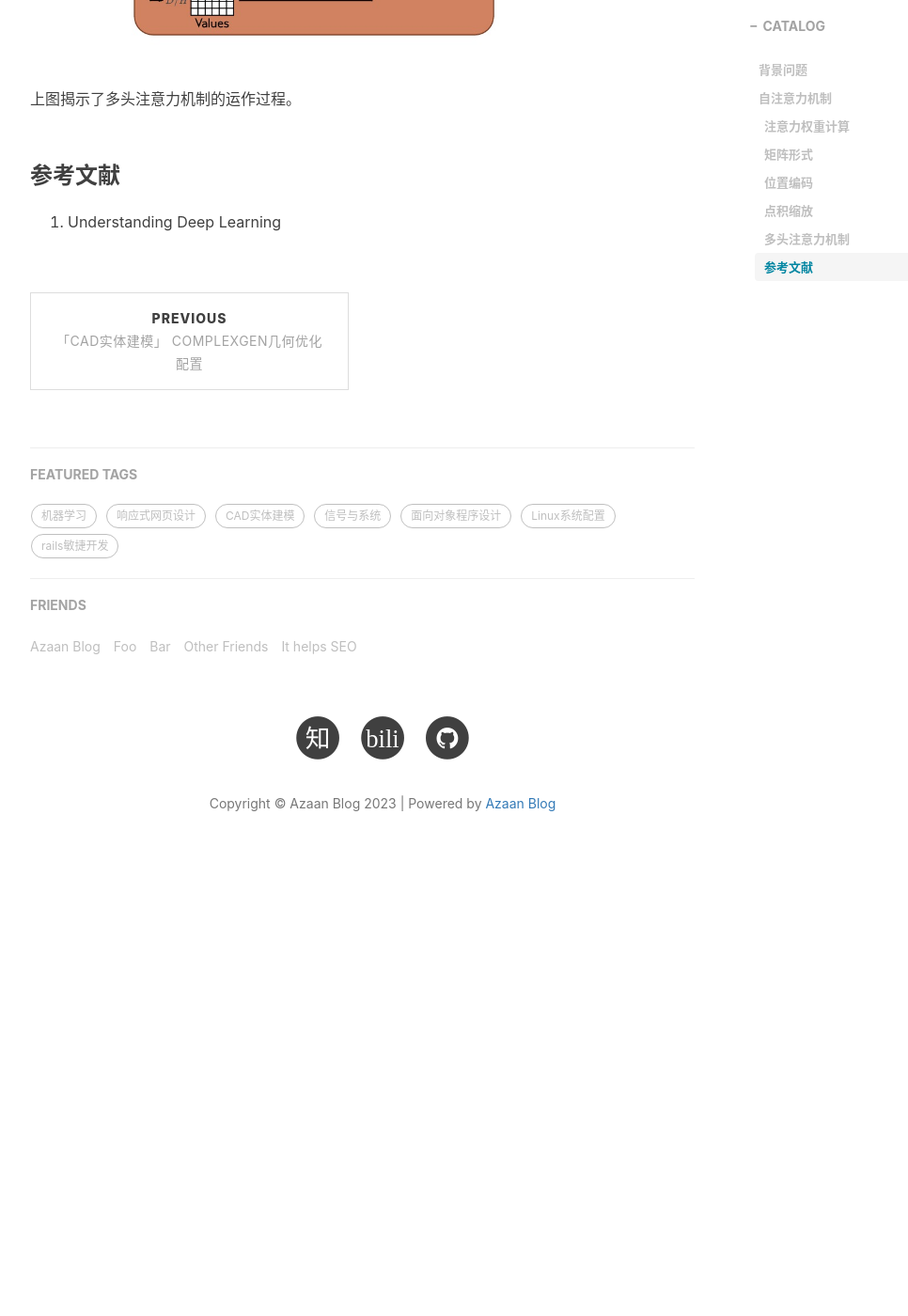
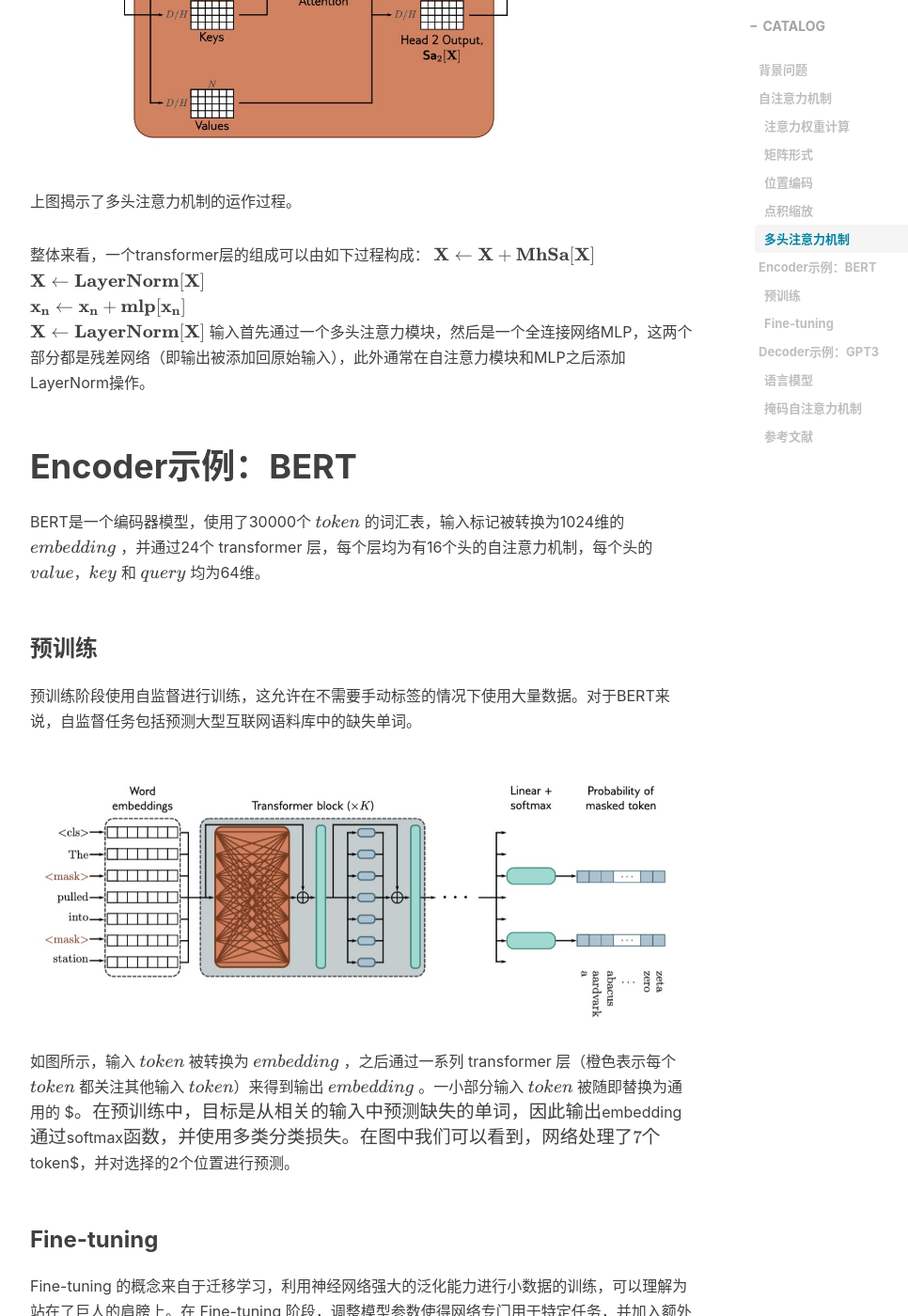
Before and after one commit to Mingyu-Zheng/mingyu-zheng.github.io, a Jekyll site: the page built from _posts/machine-learning/2023-03-02-「机器学习」Transformer模型简介.md, in a window 1280 px wide and 1400 px high, scrolled down 5555 px. Shown: the whole window at 94% size, without its empty margins (233-1199 px from the left). Built offline with Jekyll 4.4.1, drawn with Linux system fonts in a browser that asks for light colours; nearby versions of some CDN libraries; comment, search, counter and statistics services are not loaded; before the commit the page ends 6514 px from its top, so only the background shows below that; some of the changed text lies outside the part shown.

Commit message:
encoder- decoder

```diff
--- a/_posts/machine-learning/2023-03-02-「机器学习」Transformer模型简介.md
+++ b/_posts/machine-learning/2023-03-02-「机器学习」Transformer模型简介.md
@@ -90,8 +90,10 @@ $$
 \mathbf{K[X]=\beta_k 1^T + \Omega_k X}
 $$
 
-
 这里 $\mathbf{1}$ 是一个 $N\times 1$ 的全1矩阵用来同一维度，相应的，自注意力计算可以表示为：
+$$
+\mathbf{Sa[X]=V[X] \vdot Softmax \left[ K[X]^T Q[X] \right]}
+$$
 
 
 $$
@@ -113,6 +115,9 @@ $$
 
 注意力计算中的点积结果的幅度较大，使得 softmax 之后，原始点积结果的最大值完全占据主导地位，输入的变化对输出几乎没有影响，这使得梯度非常小，模型难以训练。为了防止这种情况，点积按照 $key$ 和 $query$ 的维度的平方根进行缩放：
 
+$$
+\mathbf{Sa[X]}= \mathbf{V \vdot Softmax} \left[  \frac{ \mathbf{K^T Q}}{\sqrt{D_q}} \right]
+$$
 
 
 $$
@@ -133,14 +138,17 @@ $$
 
 第 $h$ 个 $head$ 的自注意力过程可以表示为：
 
+$$
+\mathbf{Sa_h[X]}= \mathbf{V_h \vdot Softmax} \left[  \frac{ \mathbf{K_h^T Q_h}}{\sqrt{D_q}} \right]
+$$
 
 
 $$
 \mathbf{Sa_h[X] = V_h \vdot Softmax} [\frac{\mathbf{K^T_h Q_h}}{\sqrt{D_q}}]
 $$
 
+一般来说，如果输入 $\mathbf{x_m}$ 的维度是 $D$ ，注意力头的个数是 $H$ ，$value$，$key$ 和 $query$ 的大小为 $D/H$，自注意力头的输出矩阵垂直连接起来，再经过一个线性变换 $\mathbf{\Omega_c}$ 得到最终输出：
 
-一般来说，如果输入 $\mathbf{x_m}$ 的维度是 $D$ ，注意力头的个数是 $H$ ，$value$，$key$ 和 $query$ 的大小为 $D/H$，自注意力头的输出矩阵垂直连接起来，再经过一个线性变换 $\mathbf{\Omega_c}$ 得到最终输出：
 
 
 $$
@@ -152,6 +160,49 @@ $$
 
 上图揭示了多头注意力机制的运作过程。
 
+整体来看，一个transformer层的组成可以由如下过程构成：
+$$
+\mathbf{X \larr X + MhSa[X]} \\
+\mathbf{X \larr LayerNorm[X]} \\
+\mathbf{x_n \larr x_n + mlp[x_n]} \\
+\mathbf{X \larr LayerNorm[X]}
+$$
+输入首先通过一个多头注意力模块，然后是一个全连接网络MLP，这两个部分都是残差网络（即输出被添加回原始输入），此外通常在自注意力模块和MLP之后添加LayerNorm操作。
+
+# Encoder示例：BERT
+
+BERT是一个编码器模型，使用了30000个 $token$ 的词汇表，输入标记被转换为1024维的 $embedding$ ，并通过24个 transformer 层，每个层均为有16个头的自注意力机制，每个头的 $value$，$key$ 和 $query$ 均为64维。
+
+### 预训练
+
+预训练阶段使用自监督进行训练，这允许在不需要手动标签的情况下使用大量数据。对于BERT来说，自监督任务包括预测大型互联网语料库中的缺失单词。
+
+![](https://azaan-zheng.github.io/img/machine-learning/20230302/4.jpg)
+
+如图所示，输入 $token$ 被转换为 $embedding$ ，之后通过一系列 transformer 层（橙色表示每个 $token$ 都关注其他输入 $token$）来得到输出 $embedding$ 。一小部分输入 $token$ 被随即替换为通用的 $<Mask>$ 。在预训练中，目标是从相关的输入中预测缺失的单词，因此输出 $embedding$ 通过 $softmax$ 函数，并使用多类分类损失。在图中我们可以看到，网络处理了7个 $token$，并对选择的2个位置进行预测。
+
+### Fine-tuning
+
+Fine-tuning 的概念来自于迁移学习，利用神经网络强大的泛化能力进行小数据的训练，可以理解为站在了巨人的肩膀上。在 Fine-tuning 阶段，调整模型参数使得网络专门用于特定任务，并加入额外的层，将输出向量转换为所需要的输出格式。
+
+![](https://azaan-zheng.github.io/img/machine-learning/20230302/5.jpg)
+
+**文本分类**：如上图a）所示，在预训练期间加入 $<cls>$ 作为特殊的 $token$ 放置在每个句子的开头。对于一些文本分类任务，如情感分析，与 $<cls>$ 对应的向量会映射到一个数字上，这用来标识我们分类的结果。
+
+**单词分类**：如上图b）所示，将每个单词分类为一个实体类型（如个人、地点、组织或无实体）。为此，将每个输入嵌入 $\mathbf{x_n}$ 映射到 $K \times 1$ 向量，其中 $K$ 为不同类别，通过softmax函数得到每个类别的概率。
+
+# Decoder示例：GPT3
+
+GPT3是解码器模型的一个示例，其基本架构与编码器模型极其相似，并包括一系列对学习单词 $embedding$ 进行操作的 transformer 层。但是其目标与编码器不同，编码器旨在构建文本的表示，并对其进行微调，而解码器是为了生成序列中的下一个 $token$ ，它通过将扩展序列反馈到模型中来生成连贯的文本段落。
+
+### 语言模型
+
+
+
+### 掩码自注意力机制
+
+
+
 
 
 
```
Also changed, not shown: img/machine-learning/20230302/4.jpg (added), img/machine-learning/20230302/5.jpg (added).
